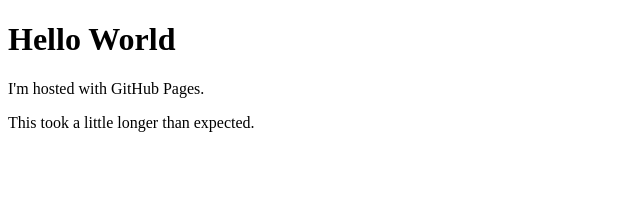
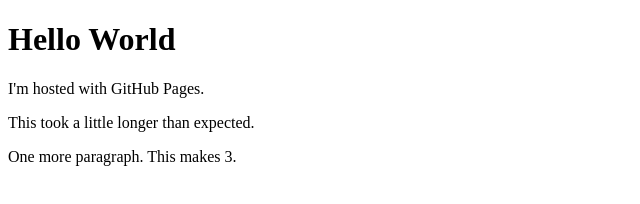
Before and after one commit to gitmcd/gitmcd.github.io, a plain HTML site: page index.html in a window 1280 px wide. Shown: the whole page, without its empty margins (0-640 px from the left). Drawn offline with Linux system fonts and the light colour scheme.

Commit message:
add <p>3
<p>One more paragraph. This makes 3.</p>

```diff
--- a/index.html
+++ b/index.html
@@ -4,5 +4,6 @@
 <h1>Hello World</h1>
 <p>I'm hosted with GitHub Pages.</p>
 <p>This took a little longer than expected.</p>
+<p>One more paragraph. This makes 3.</p>
 </body>
 </html>
```
